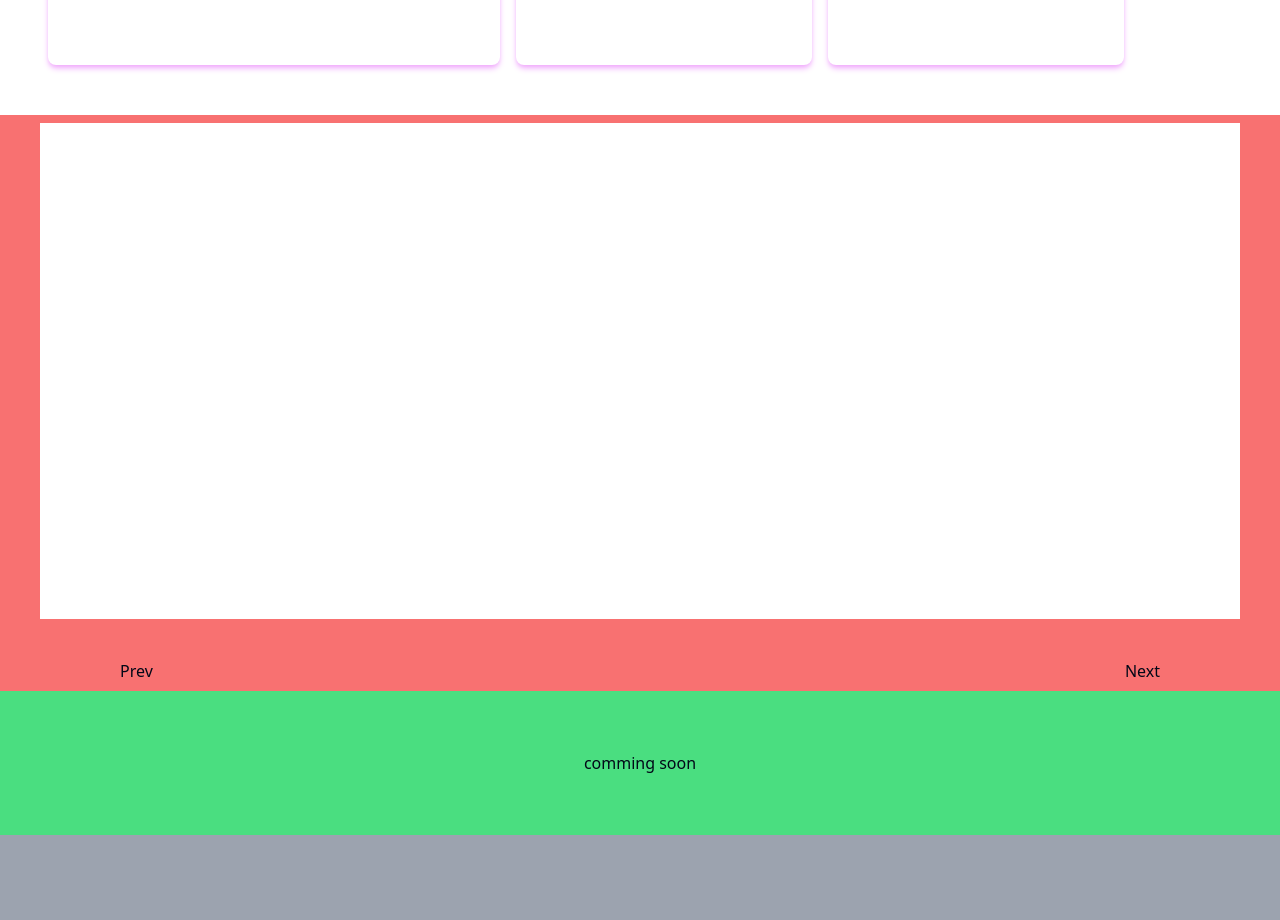
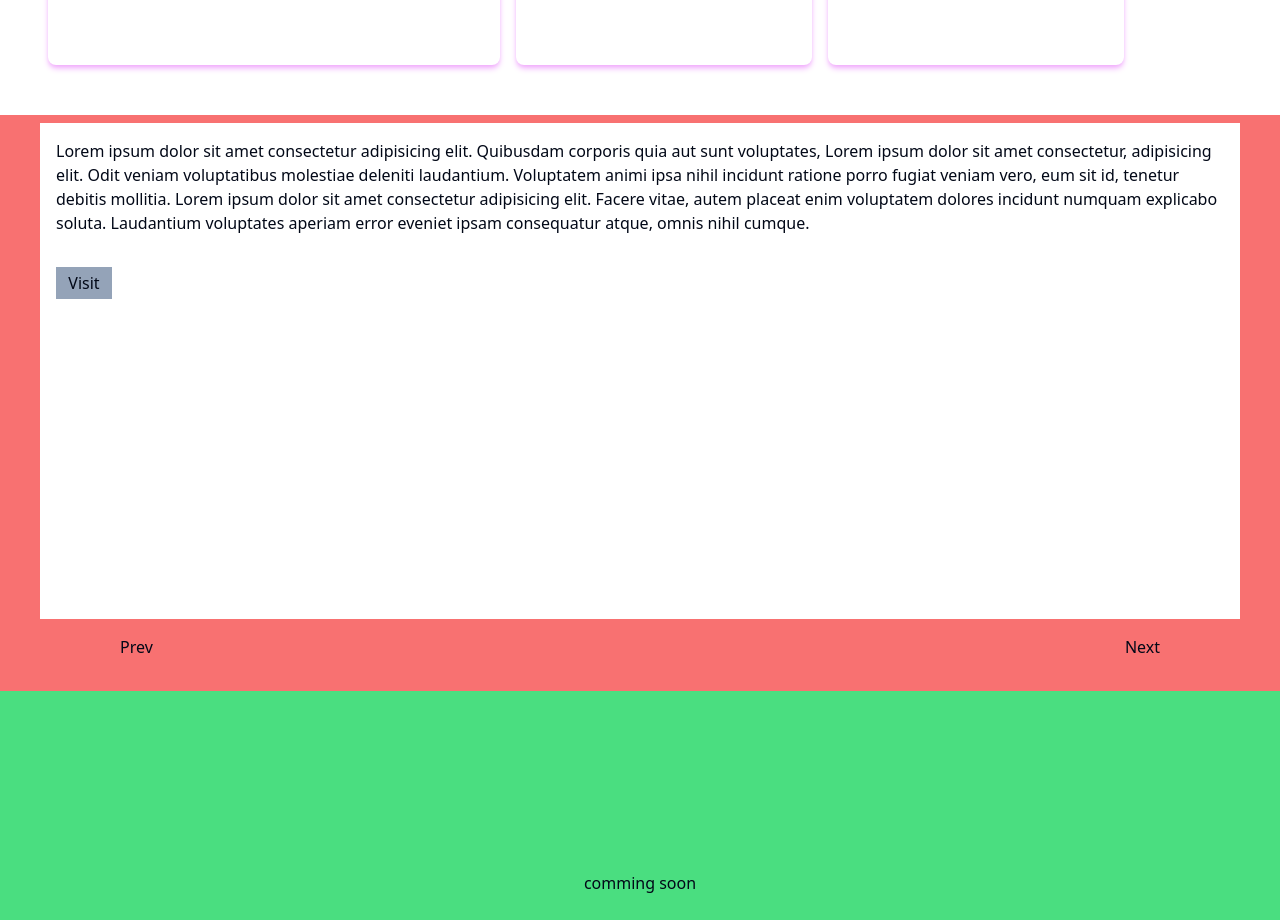
Before and after one commit to Ioni12/portfolio2, a React (Vite) app: page / in a window 1280 px wide. Shown: the part 981-1901 px from the top of the page. Built offline with nearby package versions, Linux system fonts and the light colour scheme; a web font is replaced by a local one.

Commit message:
seeing the size of the comming soon section

```diff
--- a/src/Comming_soon.jsx
+++ b/src/Comming_soon.jsx
@@ -4,7 +4,7 @@ export default function Comming_soon()
 {
     return(
         <>
-            <div className="bg-green-400 h-36 flex items-center justify-center">
+            <div className="bg-green-400 h-[24rem] flex items-center justify-center">
                 comming soon
             </div>
         </>
--- a/src/Slide.jsx
+++ b/src/Slide.jsx
@@ -8,8 +8,8 @@ export default function Slide()
                 <Slides/>
 
                 <div class="controls flex justify-between mt-10 px-20">
-                    <button id="prevButton">Prev</button>
-                    <button id="nextButton">Next</button>
+                    <button id="prevButton" className="-mt-6">Prev</button>
+                    <button id="nextButton" className="-mt-6">Next</button>
                 </div>
             </div>
 
--- a/src/Slides.jsx
+++ b/src/Slides.jsx
@@ -5,7 +5,13 @@ export default function Slides()
     return(
         <>
             <div className="w-full h-full bg-white -mt-8">
-
+                <div className="py-4 px-4">
+                    <p>Lorem ipsum dolor sit amet consectetur adipisicing elit. Quibusdam corporis quia aut sunt voluptates,
+                        Lorem ipsum dolor sit amet consectetur, adipisicing elit. Odit veniam voluptatibus molestiae deleniti laudantium. Voluptatem animi ipsa nihil incidunt ratione porro fugiat veniam vero, eum sit id, tenetur debitis mollitia.
+                        Lorem ipsum dolor sit amet consectetur adipisicing elit. Facere vitae, autem placeat enim voluptatem dolores incidunt numquam explicabo soluta. Laudantium voluptates aperiam error eveniet ipsam consequatur atque, omnis nihil cumque.
+                    </p>
+                    <button className="mt-8 bg-slate-400 w-14 h-8">Visit</button>
+                </div>
             </div>
         </>
     )
```
